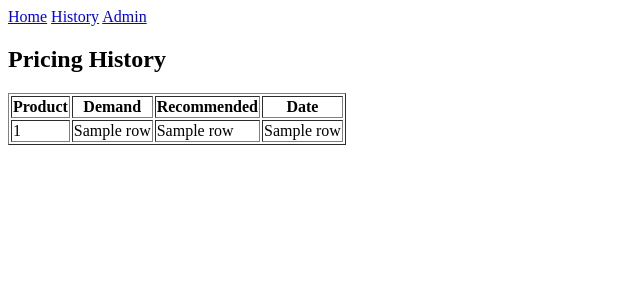
After one commit to Kandulavarunkumar/dynamic-pricing-ai, a Python web app: template templates/history.html in a window 1280 px wide. The commit adds this page. Shown: the top 300 px of the page, without its empty margins (0-640 px from the left). Run offline with Jinja, Linux system fonts and the light colour scheme; the template is opened without the code that fills it: most values are stand-ins (such as "Sample title", 1, 10 or a date in 2020).

Commit message:
Clean production version

```diff
--- a/requirements.txt
+++ b/requirements.txt
@@ -1,7 +1,4 @@
 flask
-scikit-learn
-pandas
-matplotlib
+gunicorn
 psycopg2-binary
 requests
-gunicorn
--- /dev/null
+++ b/templates/base.html
@@ -0,0 +1,15 @@
+<!DOCTYPE html>
+<html>
+<head>
+    <title>Dynamic Pricing AI</title>
+    <link rel="stylesheet" href="/static/style.css">
+</head>
+<body>
+    <nav>
+        <a href="/">Home</a>
+        <a href="/history">History</a>
+        <a href="/admin">Admin</a>
+    </nav>
+    {% block content %}{% endblock %}
+</body>
+</html>
--- /dev/null
+++ b/templates/history.html
@@ -0,0 +1,20 @@
+{% extends "base.html" %}
+{% block content %}
+<h2>Pricing History</h2>
+<table border="1">
+<tr>
+<th>Product</th>
+<th>Demand</th>
+<th>Recommended</th>
+<th>Date</th>
+</tr>
+{% for row in data %}
+<tr>
+<td>{{ row[0] }}</td>
+<td>{{ row[1] }}</td>
+<td>{{ row[2] }}</td>
+<td>{{ row[3] }}</td>
+</tr>
+{% endfor %}
+</table>
+{% endblock %}
```
Also changed, not shown: templates/admin.html (+5 -2 lines), static/graph.js (added), static/graph.png (deleted).
